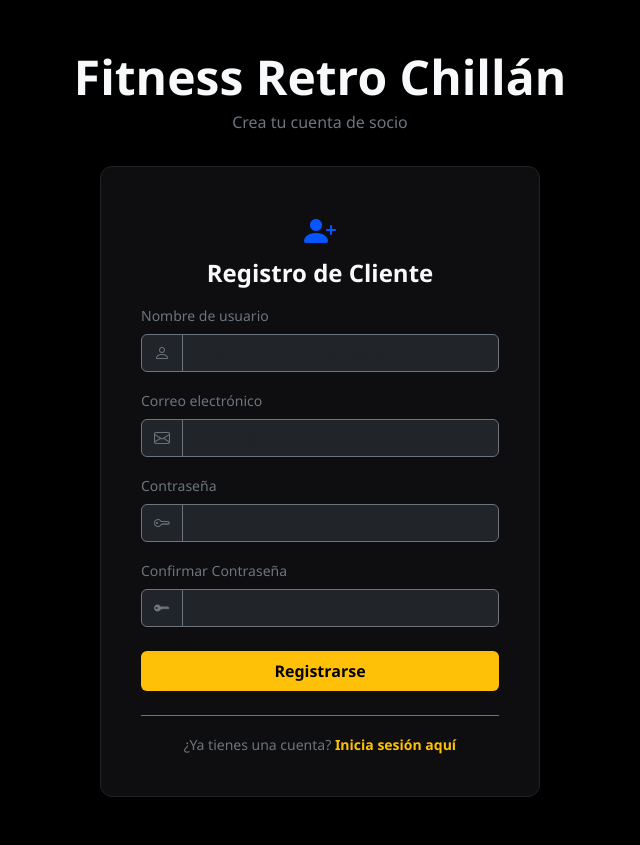
After one commit to camipmoralesz-cmyk/gym-proyect, a Django app: page /registro/ in a window 1280 px wide. The commit adds this page. Shown: the whole page, without its empty margins (320-960 px from the left). Run offline with Django 5.2, Linux system fonts and the light colour scheme.

Commit message:
Registro cliente terminado

```diff
--- a/apps/core/templates/core/login.html
+++ b/apps/core/templates/core/login.html
@@ -52,7 +52,7 @@
                 <button type="submit" class="btn btn-warning-retro w-100 py-2">Iniciar Sesión</button>
                 <div class="text-center mt-4 pt-3 border-top border-secondary">
                     <span class="text-secondary small">¿No tienes cuenta aún?</span>
-                    <a href="#" class="text-decoration-none text-warning small fw-bold">Regístrate aquí</a>
+                    <a href="{% url 'core:registro' %}" class="text-decoration-none text-warning small fw-bold">Regístrate aquí</a>
                 </div>
             </form>
 
--- /dev/null
+++ b/apps/core/templates/core/registro.html
@@ -0,0 +1,94 @@
+<!DOCTYPE html>
+<html lang="es">
+<head>
+    <meta charset="UTF-8">
+    <meta name="viewport" content="width=device-width, initial-scale=1.0">
+    <title>Registro de Clientes | Fitness Retro Chillán</title>
+
+    <!-- Bootstrap 5 CSS -->
+    <link href="https://cdn.jsdelivr.net/npm/bootstrap@5.3.2/dist/css/bootstrap.min.css" rel="stylesheet">
+    <link rel="stylesheet" href="https://cdn.jsdelivr.net/npm/bootstrap-icons@1.11.1/font/bootstrap-icons.css">
+
+    {% load static %}
+    <link rel="stylesheet" href="{% static 'css/style.css' %}">
+</head>
+<body class="login-body-wrapper">
+
+    <!-- Contenedor general centrado -->
+    <div class="d-flex flex-column align-items-center justify-content-center w-100 px-3 py-5 min-vh-100">
+
+        <!-- TÍTULO GRANDE FUERA DEL CUADRO -->
+        <div class="text-center mb-3">
+            <h1 class="fw-bold text-light display-5 mb-1">Fitness Retro Chillán</h1>
+            <p class="text-secondary">Crea tu cuenta de socio</p>
+        </div>
+
+        <!-- TARJETA DE REGISTRO -->
+        <div class="login-card shadow-lg">
+            <div class="text-center mb-3">
+                <div class="fs-2 text-accent mb-1">
+                    <i class="bi bi-person-plus-fill"></i>
+                </div>
+                <h4 class="fw-bold text-light">Registro de Cliente</h4>
+            </div>
+
+            <!-- MENSAJES DE ERROR / NOTIFICACIONES DE DJANGO -->
+            {% if messages %}
+                {% for message in messages %}
+                    <div class="alert alert-{{ message.tags }} alert-dismissible fade show" role="alert">
+                        {{ message }}
+                        <button type="button" class="btn-close" data-bs-dismiss="alert" aria-label="Close"></button>
+                    </div>
+                {% endfor %}
+            {% endif %}
+
+            <!-- Formulario de Registro con POST -->
+            <form method="POST">
+                {% csrf_token %}
+
+                <div class="mb-3">
+                    <label class="form-label text-secondary small">Nombre de usuario</label>
+                    <div class="input-group">
+                        <span class="input-group-text bg-dark border-secondary text-secondary"><i class="bi bi-person"></i></span>
+                        <input type="text" name="username" class="form-control bg-dark text-light border-secondary" placeholder="Elige un nombre de usuario" required>
+                    </div>
+                </div>
+
+                <div class="mb-3">
+                    <label class="form-label text-secondary small">Correo electrónico</label>
+                    <div class="input-group">
+                        <span class="input-group-text bg-dark border-secondary text-secondary"><i class="bi bi-envelope"></i></span>
+                        <input type="email" name="email" class="form-control bg-dark text-light border-secondary" placeholder="correo@ejemplo.com" required>
+                    </div>
+                </div>
+
+                <div class="mb-3">
+                    <label class="form-label text-secondary small">Contraseña</label>
+                    <div class="input-group">
+                        <span class="input-group-text bg-dark border-secondary text-secondary"><i class="bi bi-key"></i></span>
+                        <input type="password" name="password1" class="form-control bg-dark text-light border-secondary" placeholder="••••••••" required>
+                    </div>
+                </div>
+
+                <div class="mb-4">
+                    <label class="form-label text-secondary small">Confirmar Contraseña</label>
+                    <div class="input-group">
+                        <span class="input-group-text bg-dark border-secondary text-secondary"><i class="bi bi-key-fill"></i></span>
+                        <input type="password" name="password2" class="form-control bg-dark text-light border-secondary" placeholder="••••••••" required>
+                    </div>
+                </div>
+
+                <button type="submit" class="btn btn-warning-retro w-100 py-2 fw-bold">Registrarse</button>
+            </form>
+
+            <div class="text-center mt-4 pt-3 border-top border-secondary">
+                <span class="text-secondary small">¿Ya tienes una cuenta? </span>
+                <a href="{% url 'core:login' %}" class="text-decoration-none text-warning small fw-bold">Inicia sesión aquí</a>
+            </div>
+        </div>
+
+    </div>
+
+    <script src="https://cdn.jsdelivr.net/npm/bootstrap@5.3.2/dist/js/bootstrap.bundle.min.js"></script>
+</body>
+</html>
--- a/apps/core/urls.py
+++ b/apps/core/urls.py
@@ -1,9 +1,10 @@
 from django.urls import path
-from .views import admin_login_view, dashboard_core_view
+from .views import admin_login_view, dashboard_core_view, registro_view
 
 app_name = 'core'
 
 urlpatterns = [
     path('', admin_login_view, name='login'),
     path('dashboard/', dashboard_core_view, name='dashboard'),
+    path('registro/', registro_view, name='registro'),
 ]
--- a/apps/core/views.py
+++ b/apps/core/views.py
@@ -16,3 +16,11 @@ def dashboard_core_view(request):
         'titulo_seccion': 'Panel de Control e Información Institucional'
     }
     return render(request, 'core/dashboard.html', context)
+def registro_view(request):
+    """
+    Vista para el formulario de registro de nuevos clientes.
+    """
+    if request.method == 'POST':
+        # Aquí procesarás los datos del registro más adelante
+        return redirect('core:login') # Redirige al login tras enviar
+    return render(request, 'core/registro.html')
```
Also changed, not shown: db.sqlite3 (added).
